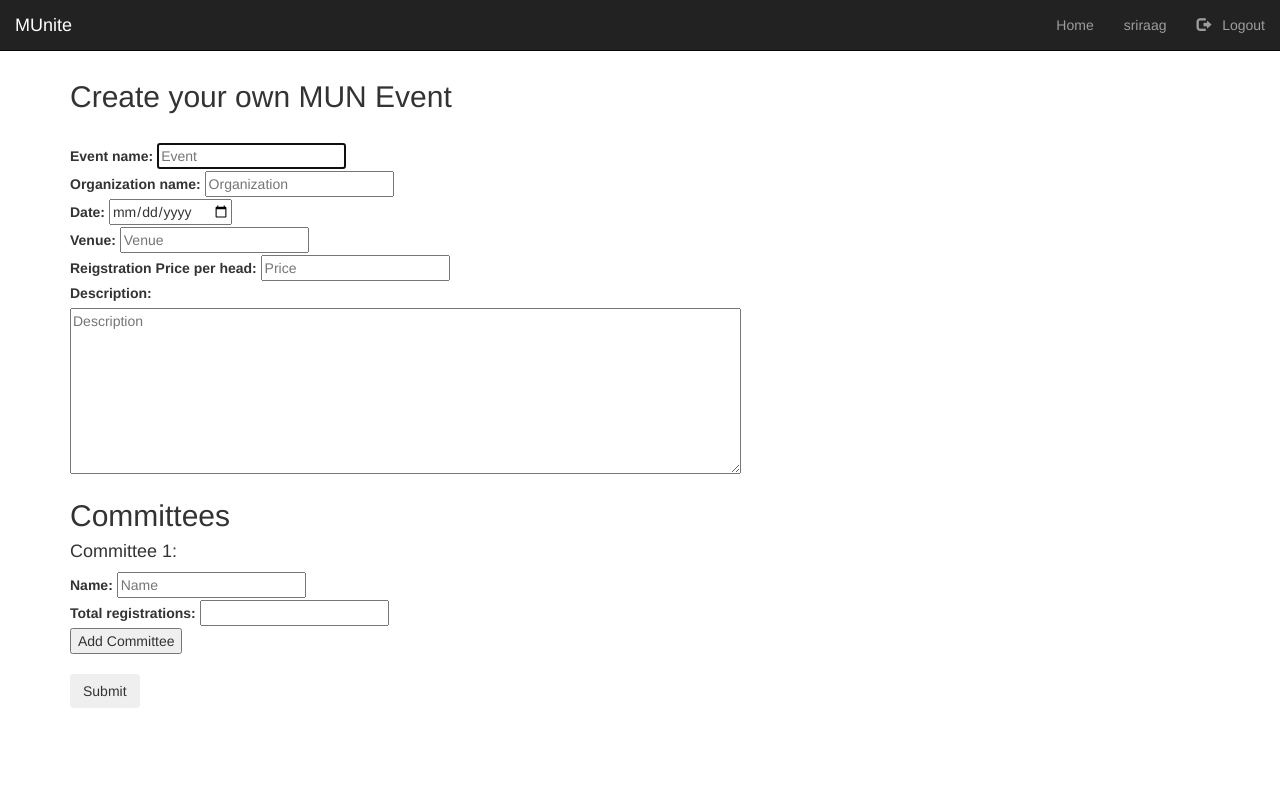
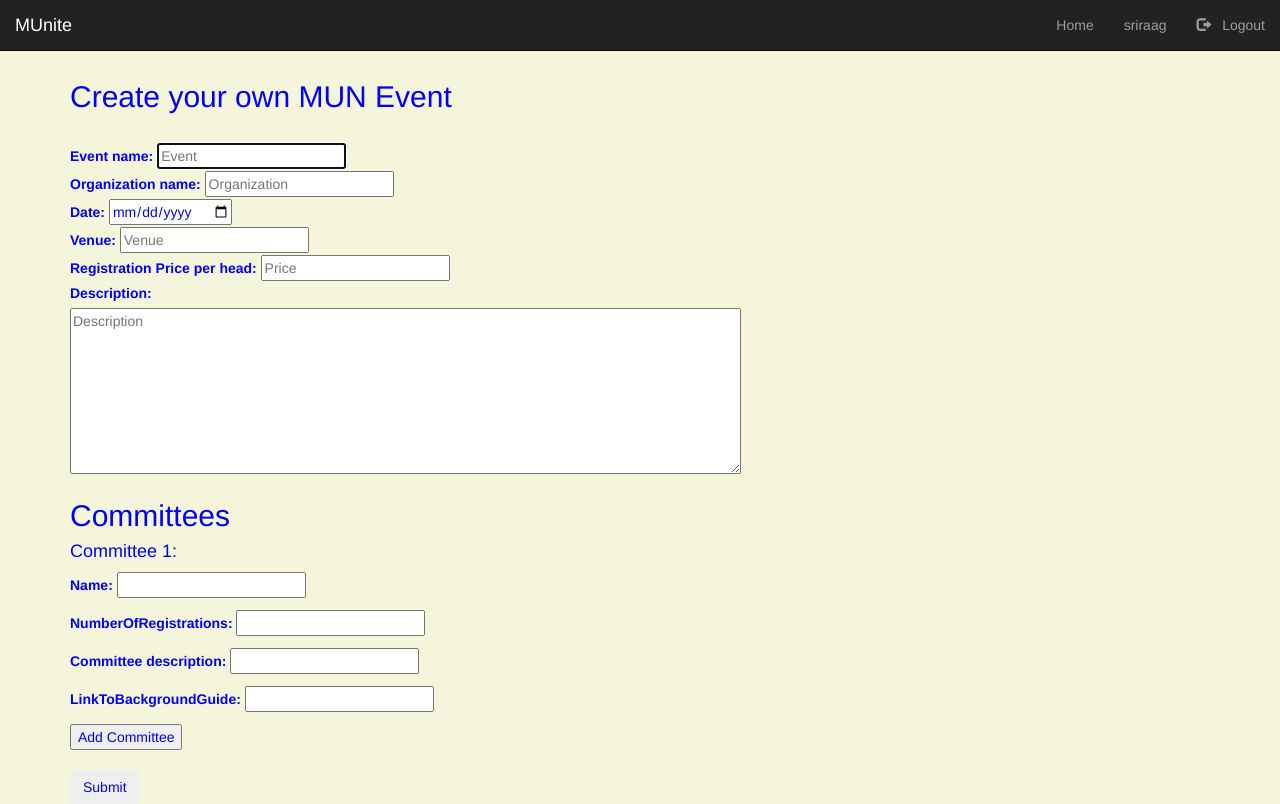
Before and after one commit to Sriraag/MUnite, a Django app: a page that uses user/templates/user/index.html in a window 1280 px wide. Before the commit the page ends 708 px from the top, so only its background shows below. Run offline with Django 3.2, Linux system fonts and the light colour scheme; a user stored in the database is signed in; some libraries are stand-ins or nearby versions.

Commit message:
css addition

```diff
--- a/MUnite/settings.py
+++ b/MUnite/settings.py
@@ -119,7 +119,7 @@
 # Static files (CSS, JavaScript, Images)
 # https://docs.djangoproject.com/en/3.1/howto/static-files/
 
-STATIC_URL = '/static/'
+STATIC_URL = '/static/user/'
 
 EMAIL_BACKEND='django.core.mail.backend.smtps.EmailBackend'
 EMAIL_HOST='smtp.gmail.com'
--- a/user/forms.py
+++ b/user/forms.py
@@ -14,6 +14,13 @@
     class Meta:
         model = User
         fields = ['username', 'first_name', 'last_name', 'email', 'phone_no', 'password1', 'password2']
+
+
+class CommitteeForm(forms.ModelForm):
+
+    class Meta:
+        model = Committee
+        exclude = ['event', 'id']
 
 
 '''
--- a/user/models.py
+++ b/user/models.py
@@ -22,7 +22,19 @@
   date = models.DateTimeField('Scheduled Date')
   venue = models.CharField(max_length=200)
   price = models.IntegerField()
-  description = models.CharField(max_length = 2000)
+  description = models.CharField(max_length=2000)
 
   def __str__(self):
     return self.event
+
+
+class Committee(models.Model):
+  event = models.ForeignKey(Event, on_delete=models.CASCADE)
+  id = models.AutoField(primary_key=True)
+  name = models.CharField(max_length=200)
+  numberOfRegistrations = models.IntegerField()
+  committee_description = models.CharField(max_length=1000)
+  linkToBackgroundGuide = models.URLField(max_length=200)
+
+  def __str__(self):
+    return self.name
--- /dev/null
+++ b/user/static/user/style.css
@@ -0,0 +1,4 @@
+body{
+  color: blue;
+  background-color: beige;
+}
--- a/user/templates/user/create_event.html
+++ b/user/templates/user/create_event.html
@@ -14,7 +14,7 @@
     }
     else {
       var newdiv = document.createElement('div');
-      newdiv.innerHTML = "<br><h4>Committee " + (counter + 1) + ":</h4><label for='name'>Name: </label><input type = 'text' id = 'name' name = 'name' placeholder = 'Name' > <br><label for='seats'>Total registrations: </label><input type='number' id='seats' name='seats' >";
+      newdiv.innerHTML = "<br><h4>Committee " + (counter + 1) + ":</h4>{{ form.as_p }}";
 
       document.getElementById(divName).appendChild(newdiv);
       counter++;
@@ -43,7 +43,7 @@
     <label for="venue">Venue: </label>
     <input type="text" id="venue" name="venue" placeholder="Venue"><br>
 
-    <label for="price">Reigstration Price per head: </label>
+    <label for="price">Registration Price per head: </label>
     <input type="number" id="price" name="price" placeholder="Price"><br>
 
     <label for="description">Description: </label><br>
@@ -52,11 +52,8 @@
     <h2>Committees</h2>
     <div id="dynamicInput">
       <h4>Committee 1: </h4>
-      <label for="name">Name: </label>
-      <input type="text" id="name" name="name" placeholder="Name"><br>
-
-      <label for="seats">Total registrations: </label>
-      <input type="number" id="seats" name="seats" >
+      {% csrf_token %}
+      {{ form.as_p }}
     </div>
     <input type="button" value="Add Committee" onClick="addInput('dynamicInput');">
 
--- a/user/templates/user/index.html
+++ b/user/templates/user/index.html
@@ -27,7 +27,7 @@
 
 
   <!-- main css -->
-  <link rel="stylesheet" type="text/css" href="{% static 'index.css' %}" />
+  <link rel="stylesheet" type="text/css" href="{% static 'user/style.css' %}" />
 
 
   <!-- message here -->
--- a/user/urls.py
+++ b/user/urls.py
@@ -12,7 +12,7 @@
     path('event/<str:event_name>', views.show_event, name='event'),
     path('submitted', views.save_event, name='save_event'),
     path('user/<str:username>', views.loggedin, name='user'),
-    path('create-event/<str:username>', views.create_event,  name='create_event'),
+    path('create-event/<str:username>', views.committee,  name='create_event'),
     path('change_password', views.password_change, name='change_password'),
     path('login/', views.Login, name='login'),
     path('logout/', auth.LogoutView.as_view(template_name='user/index.html'), name='logout'),
--- a/user/views.py
+++ b/user/views.py
@@ -3,7 +3,7 @@
 from django.contrib.auth import authenticate, login
 from django.contrib.auth.decorators import login_required
 from django.contrib.auth.forms import AuthenticationForm
-from .forms import UserRegisterForm  # //, UserImageForm, UserForm2
+from .forms import UserRegisterForm, CommitteeForm  # //, UserImageForm, UserForm2
 from django.template.loader import get_template
 from django.template import Context
 from django.utils import timezone
@@ -144,6 +144,18 @@
     return render(request, 'user/profile.html', throw_to_frontend)
 
 
+def committee(request, username):
+    context = {}
+
+    form = CommitteeForm(request.POST or None, request.FILES or None)
+
+    if form.is_valid():
+        form.save()
+
+    context['form'] = form
+    return render(request, 'user/create_event.html', context)
+
+
 '''
 # EDITING USER PROFILE PICTURE
 
```
Also changed, not shown: db.sqlite3, user/migrations/0008_auto_20201029_0923.py (added).
